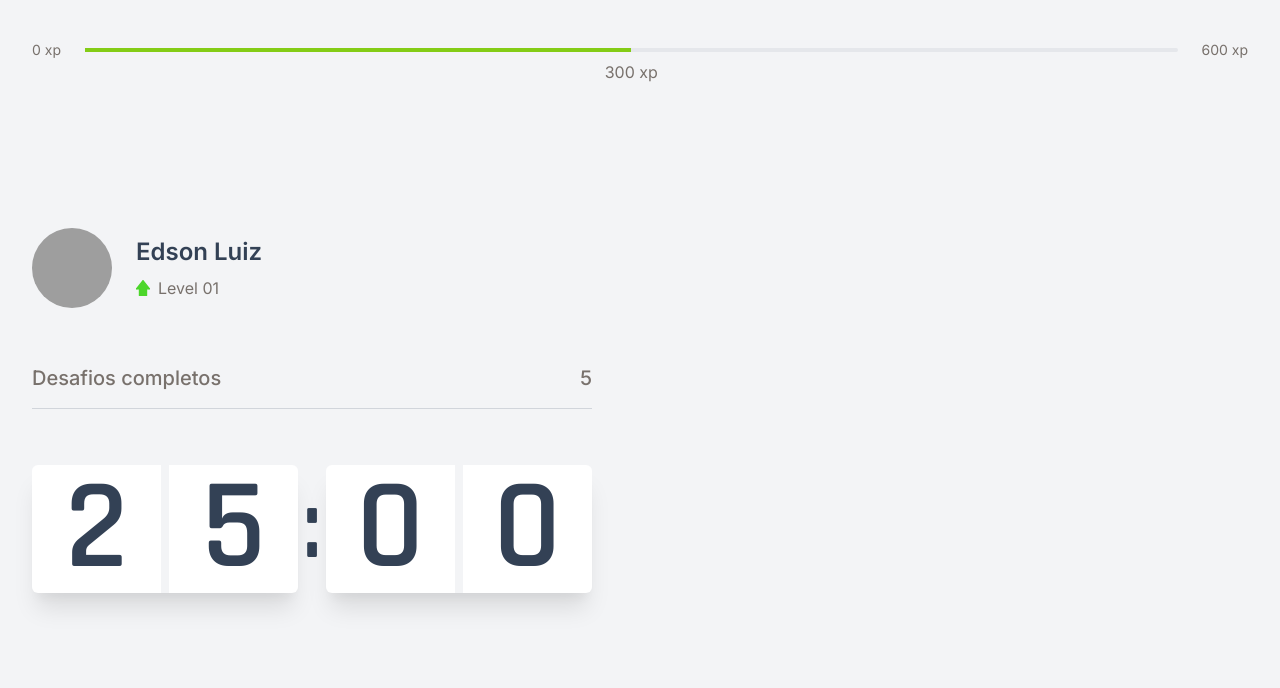
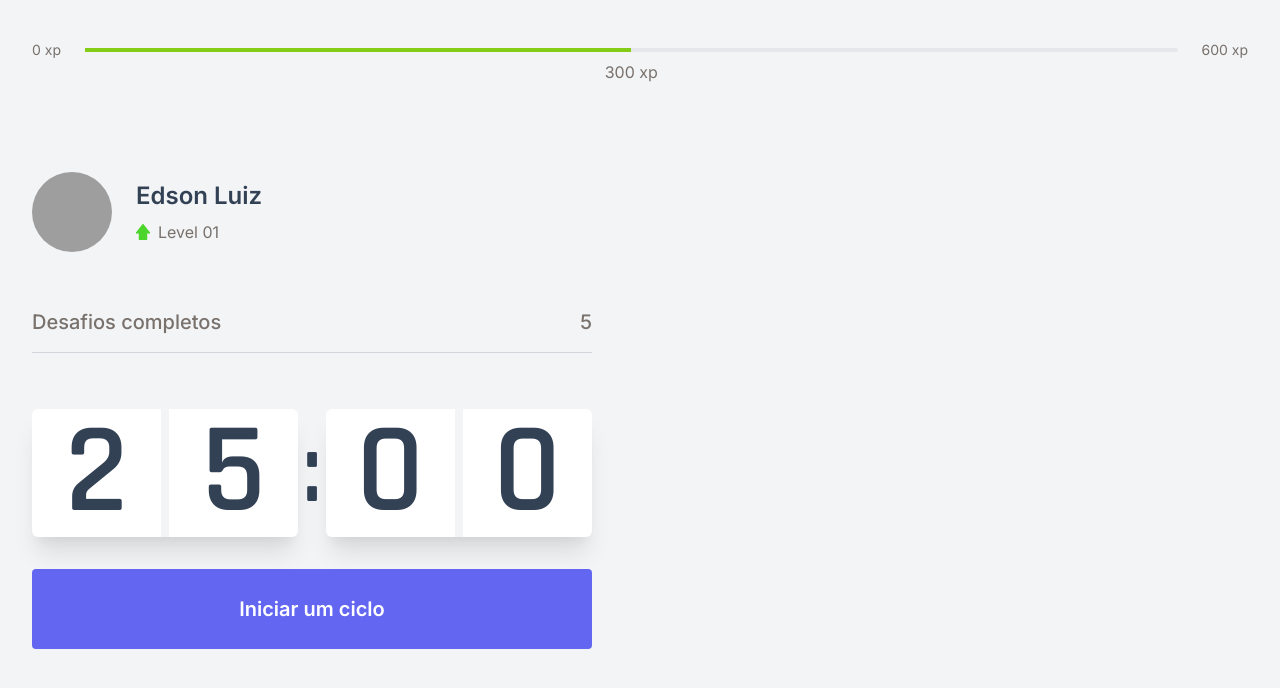
Before and after one commit to EdsonLuiz/pomoadoro, a Next.js app: page / in a window 1280 px wide. Shown: the top 688 px of the page. Built offline with nearby package versions, Linux system fonts and the light colour scheme; grey boxes are pictures that could not be loaded.

Commit message:
feat: add Countdown component

```diff
--- a/src/components/Countdown.tsx
+++ b/src/components/Countdown.tsx
@@ -1,21 +1,50 @@
+import { useEffect, useState } from "react";
+
+
 export function Countdown() {
-  return(
-    <CountdownContainer>
 
-      <Display>
-        <Text>2</Text>
-        <Text>5</Text>
-      </Display>
+  const [time, setTime] = useState(25 * 60)
+  const [active, setActive] = useState(false)
 
-      <span className="mx-1 text-8xl">:</span>
+  const minutes = Math.floor(time / 60)
+  const seconds = time % 60
 
-      <Display>
-        <Text>0</Text>
-        <Text>0</Text>
-      </Display>
+  const [minutesLeft, minutestRight] = String(minutes).padStart(2, '0').split('')
+  const [secondsLeft, secondstRight] = String(seconds).padStart(2, '0').split('')
 
-    </CountdownContainer>
-  )
+  function startCountdown() {
+    setActive(true)
+  }
+
+  useEffect(() => {
+    if(active && time > 0) {
+      setTimeout(() => {
+        setTime(time - 1)
+      }, 1000);
+    }
+  }, [active, time])
+
+  return (
+    <>
+      <CountdownContainer>
+        <Display>
+          <Text>{minutesLeft}</Text>
+          <Text>{minutestRight}</Text>
+        </Display>
+
+        <span className="mx-1 text-8xl">:</span>
+
+        <Display>
+          <Text>{secondsLeft}</Text>
+          <Text>{secondstRight}</Text>
+        </Display>
+      </CountdownContainer>
+
+      <Button execute={startCountdown}>
+        Iniciar um ciclo
+      </Button>
+    </>
+  );
 }
 
 const CountdownContainer = ({children}) => (
@@ -33,3 +62,11 @@ const Text = ({children}) => (
     {children}
   </span>
 )
+
+const Button = ({ children, execute }) => (
+  <button
+    onClick={execute}
+    className="flex items-center justify-center flex-1 w-full h-20 mt-8 text-xl font-semibold text-white transition-colors duration-300 bg-indigo-500 rounded font-inter hover:bg-indigo-700">
+    {children}
+  </button>
+);
```
